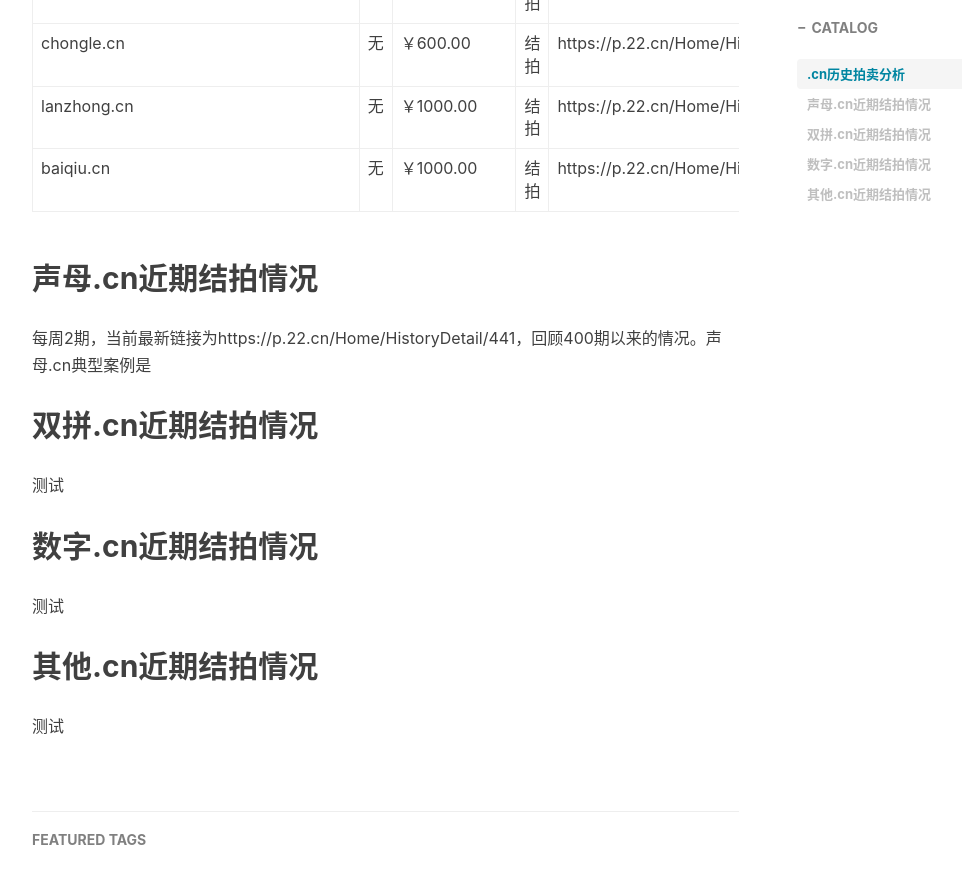
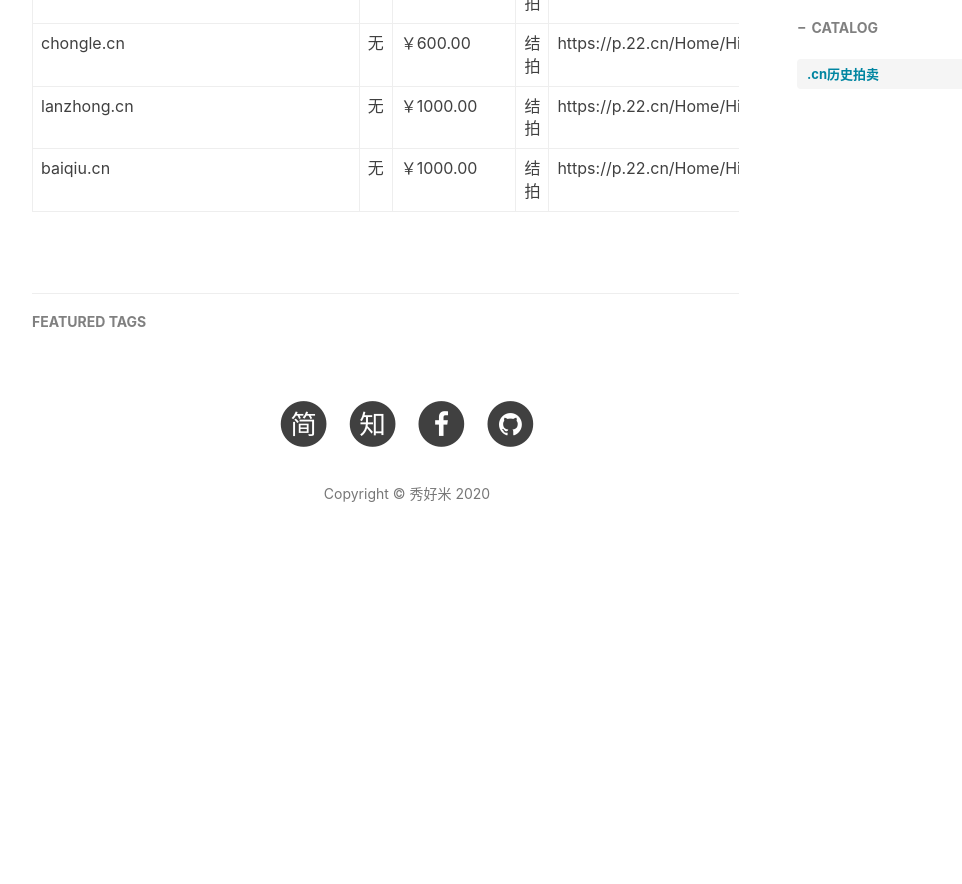
Before and after one commit to xiuhaomi/xiuhaomi.com, a Jekyll site: the page built from _posts/2020-07-19-爱名网微闪拍历史交易.md, in a window 1280 px wide and 900 px high, scrolled down 102278 px. Shown: the top 884 px of the window, without its empty margins (233-1195 px from the left). Built offline with Jekyll 4.4.1, drawn with Linux system fonts in a browser that asks for light colours; nearby versions of some CDN libraries; comment, search, counter and statistics services are not loaded; after the commit the page ends 102876 px from its top, so only the background shows below that.

Commit message:
Update and rename 2020-07-19-爱民网微闪拍历史交易分析.md to 2020-07-19-爱名网微闪拍历史交易.md

```diff
--- a/_posts/2020-07-19-爱民网微闪拍历史交易分析.md
+++ b/_posts/2020-07-19-爱名网微闪拍历史交易.md
@@ -13,7 +13,7 @@ tags:
     - 历史交易
 ---
 
-# .cn历史拍卖分析
+# .cn历史拍卖
 作为一个萌新米农，给微闪拍投了几次都被拒，于是有了分析微闪拍历史拍卖的这篇。
 我投给微闪拍没过的是.cn，除去部分打包，微闪拍过往的.cn域名拍卖情况如下表所示。
 
@@ -1640,21 +1640,3 @@ tags:
 | chongle.cn | 无 | ￥600.00 | 结拍 | https://p.22.cn/Home/HistoryDetail/441 | 宠乐 崇乐  |
 | lanzhong.cn | 无 | ￥1000.00 | 结拍 | https://p.22.cn/Home/HistoryDetail/441 |  蓝众集团 览众科技，米在聚名 |
 | baiqiu.cn | 无 | ￥1000.00 | 结拍 | https://p.22.cn/Home/HistoryDetail/441 | 百秋( 终端 上海百秋电商)，百球 白球 百糗    |
-
-
-
-## 声母.cn近期结拍情况
-
-每周2期，当前最新链接为https://p.22.cn/Home/HistoryDetail/441，回顾400期以来的情况。声母.cn典型案例是
-
-## 双拼.cn近期结拍情况
-
-测试
-
-## 数字.cn近期结拍情况
-
-测试
-
-## 其他.cn近期结拍情况
-
-测试
```
